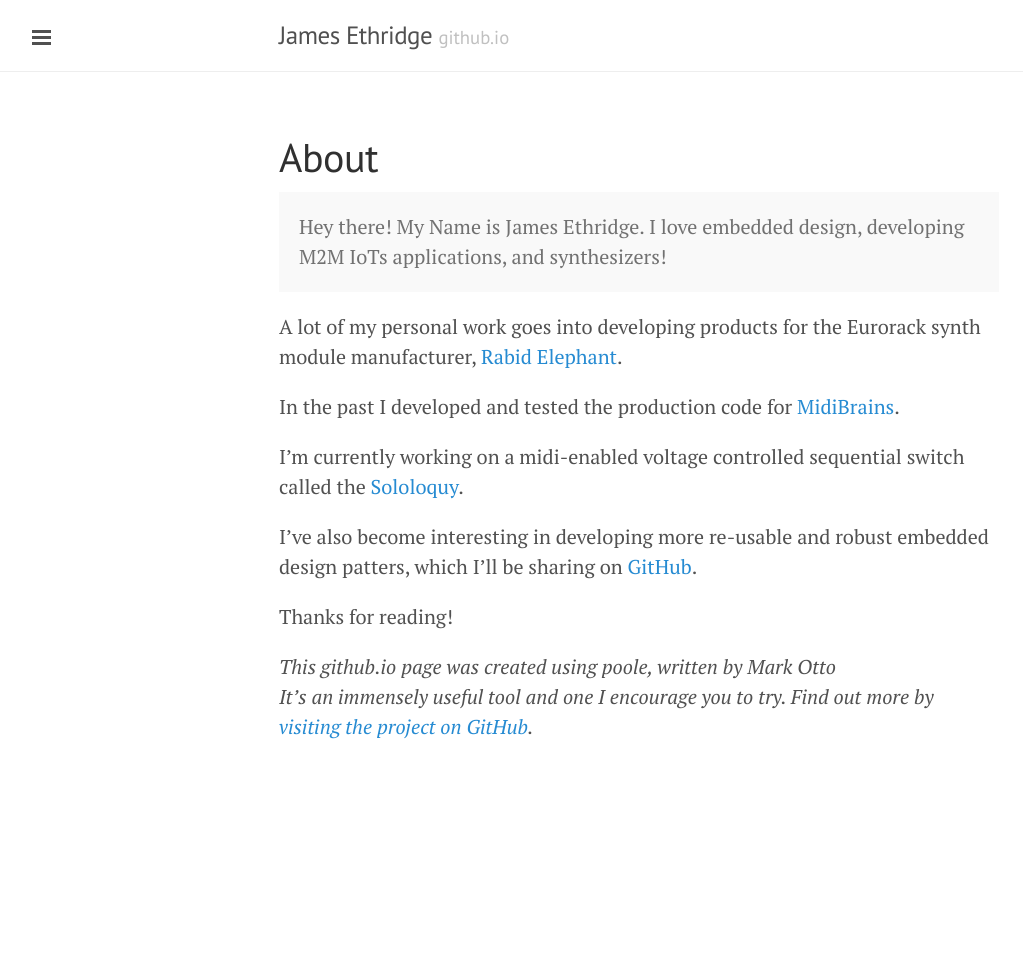
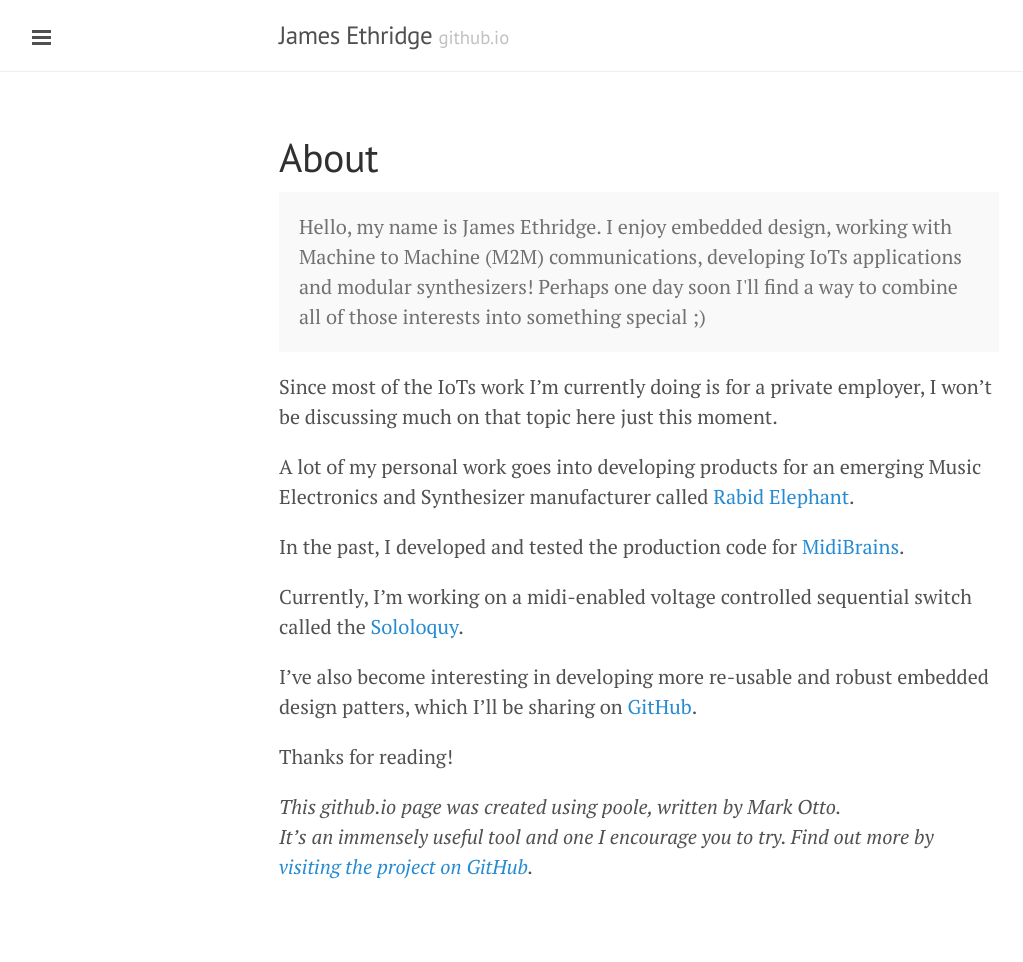
Before and after one commit to jeethridge/jeethridge.github.io, a Jekyll site: the page built from about.md, in a window 1280 px wide. Shown: the whole page, without its empty margins (1-1024 px from the left). Built offline with Jekyll 4.4.1, drawn with Linux system fonts in a browser that asks for light colours; Markdown is read by kramdown in place of the engine named in the settings; before the commit the page ends 900 px from its top, so only the background shows below that.

Commit message:
Staging files for initial site

```diff
--- a/_config.yml
+++ b/_config.yml
@@ -11,8 +11,7 @@ relative_permalinks: true
 # Setup
 title:               James Ethridge
 tagline:             'github.io'
-description:         'James Ethridge is a Software Engineer currently residing in the greater Philadelphia area.
-                      His current career focus is on delivering quality IoTs solutions through test-driven design.'
+description:         'James Ethridge is a Software Engineer currently residing in the greater Philadelphia area.'
 url:                 http://jeethridge.github.io/
 baseurl:             /
 paginate:            5
--- a/about.md
+++ b/about.md
@@ -4,17 +4,20 @@ title: About
 ---
 
 <p class="message">
-  Hey there! My Name is James Ethridge. I love embedded design, developing M2M
-  IoTs applications, and synthesizers!
+  Hello, my name is James Ethridge. I enjoy embedded design, working with Machine to Machine (M2M)
+  communications, developing IoTs applications and modular synthesizers!
+  Perhaps one day soon I'll find a way to combine all of those interests into something special ;)
 </p>
 
-A lot of my personal work goes into developing products for the Eurorack
-synth module manufacturer, [Rabid Elephant](http://www.rabidelephant.com).
+Since most of the IoTs work I'm currently doing is for a private employer,
+I won't be discussing much on that topic here just this moment.
 
-In the past I developed and tested the production code for [MidiBrains](http://www.rabidelephant.com/products/midibrains/index.html).
+A lot of my personal work goes into developing products for an emerging Music Electronics
+and Synthesizer manufacturer called [Rabid Elephant](http://www.rabidelephant.com).
 
+In the past, I developed and tested the production code for [MidiBrains](http://www.rabidelephant.com/products/midibrains/index.html).
 
-I'm currently working on a midi-enabled voltage controlled sequential switch
+Currently, I'm working on a midi-enabled voltage controlled sequential switch
 called the [Sololoquy](http://www.rabidelephant.com).
 
 I've also become interesting in developing more re-usable and robust embedded
@@ -22,6 +25,6 @@ design patters, which I'll be sharing on [GitHub](https://github.com/poole).
 
 Thanks for reading!
 
-*This github.io page was created using poole, written by Mark Otto
+*This github.io page was created using poole, written by Mark Otto.
 It's an immensely useful tool and one I encourage you to try.
 Find out more by [visiting the project on GitHub](https://github.com/mojombo/jekyll).*
```
Also changed, not shown: _posts/2014-12-29-hello-world.md (+3 -3 lines), public/favicon.ico, 1 other file.
